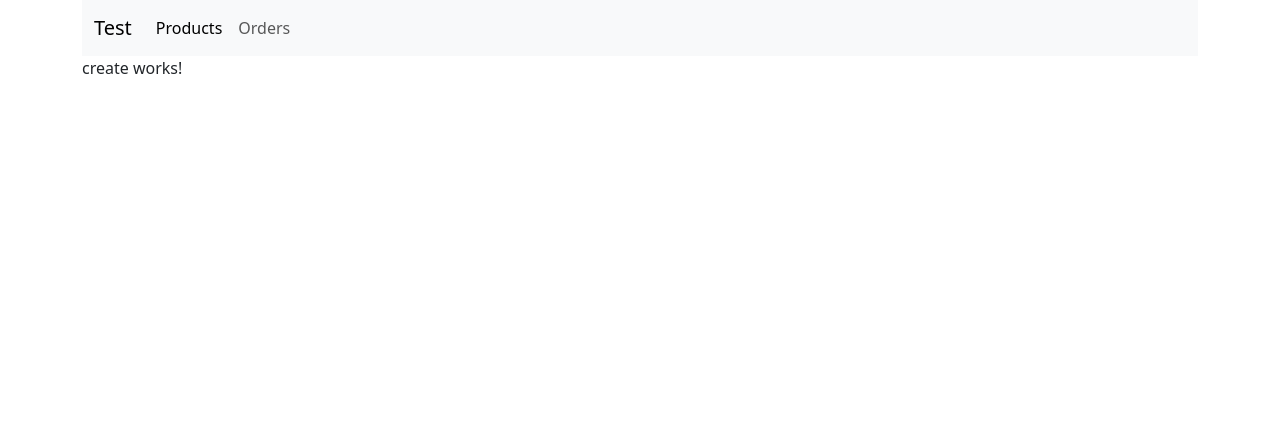
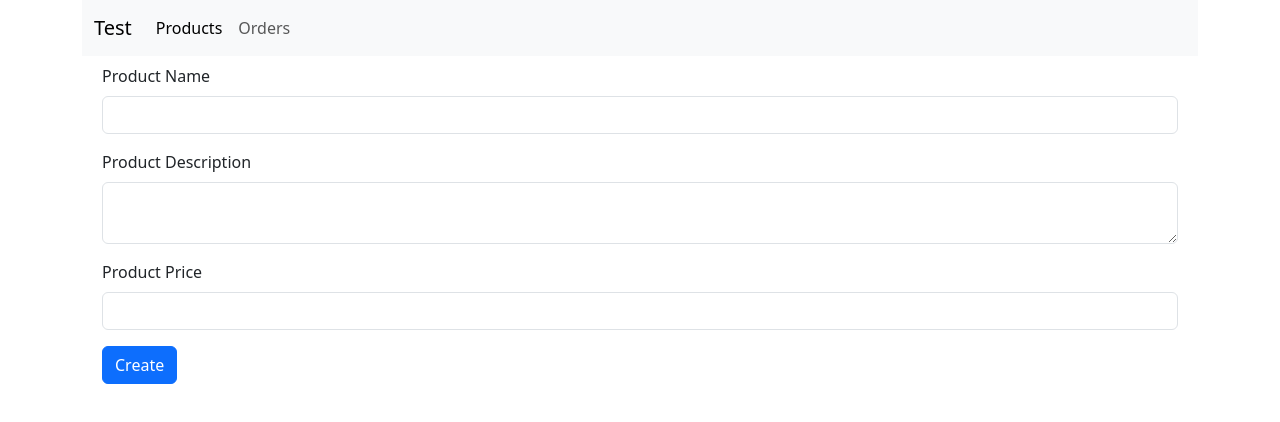
Before and after one commit to nurin-sh/test-automation-engineer, an Angular app in the folder frontend/: page /products/create in a window 1280 px wide. Shown: the top 422 px of the page. Built offline with nearby package versions, Linux system fonts and the light colour scheme.

Commit message:
create product ui

```diff
--- a/frontend/src/app/products/create/create.component.html
+++ b/frontend/src/app/products/create/create.component.html
@@ -1 +1,23 @@
-<p>create works!</p>
+<div class="container">
+    <form class="p-2">
+        <div class="mb-3">
+            <label for="product-name" class="form-label">Product Name</label>
+            <input type="text" class="form-control" id="product-name">
+        </div>
+
+        <div class="mb-3">
+            <label for="product-description" class="form-label">Product Description</label>
+            <textarea type="text" class="form-control" id="product-description"></textarea>
+        </div>
+
+        <div class="mb-3">
+            <label for="product-price" class="form-label">Product Price</label>
+            <input type="number" class="form-control" id="product-price">
+        </div>
+
+        <button type="submit" class="btn btn-primary">Create</button>
+
+
+    </form>
+
+</div>
--- a/frontend/src/app/products/products-routing.module.ts
+++ b/frontend/src/app/products/products-routing.module.ts
@@ -7,9 +7,9 @@ import { UpdateComponent } from './update/update.component';
 
 const routes: Routes = [
   { path: 'list', component: ListComponent },
-  { path: 'show/:productId', component: ShowComponent },
   { path: 'create', component: CreateComponent },
   { path: 'update/:productId', component: UpdateComponent },
+  { path: ':productId', component: ShowComponent },
   { path: '', redirectTo: 'list', pathMatch: 'full' }
 ];
 
```
